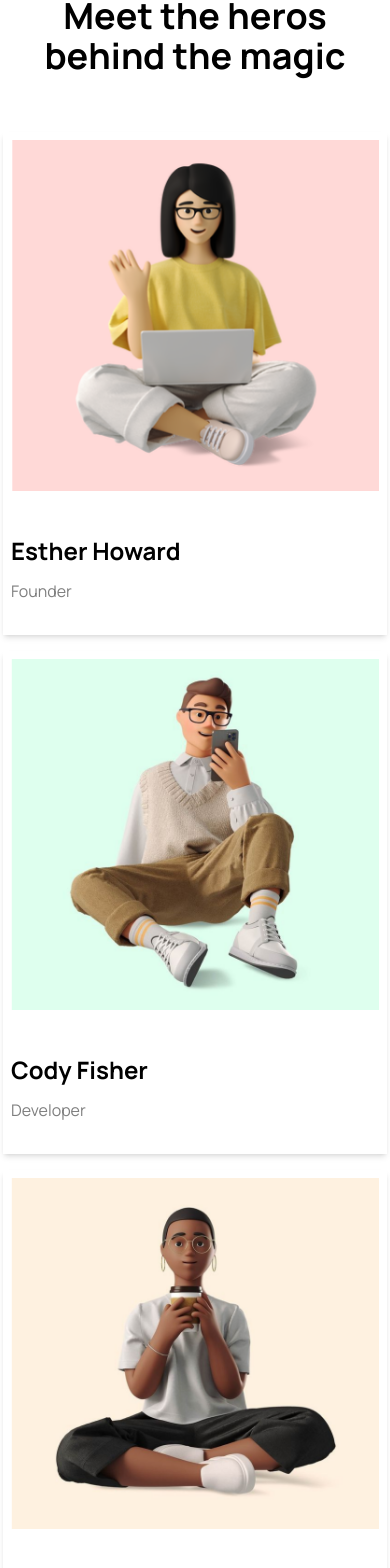
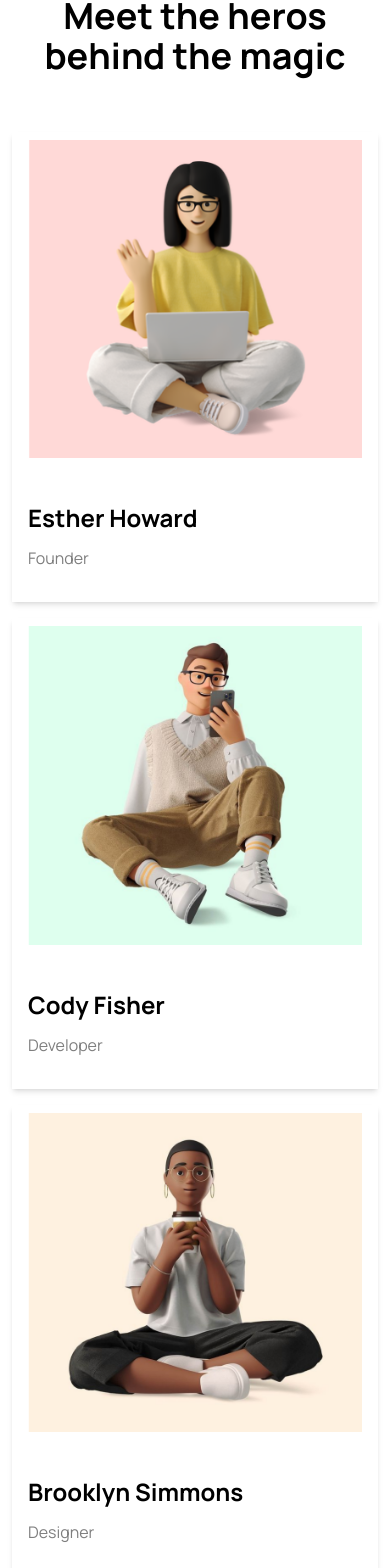
Before and after one commit to VeyselGaziDuran/piton-tech-case, a Next.js app: page / in a window 390 px wide. Shown: the part 1700-3268 px from the top of the page. Built offline with nearby package versions, Linux system fonts and the light colour scheme.

Commit message:
Refactor CSS transitions and animations for HeroSection component

```diff
--- a/src/app/layout.tsx
+++ b/src/app/layout.tsx
@@ -1,12 +1,16 @@
 import type { Metadata } from "next";
 import { Inter } from "next/font/google";
+import Head from "next/head";
 import "./globals.css";
 
 const inter = Inter({ subsets: ["latin"] });
 
 export const metadata: Metadata = {
   title: "Piton Technology Case",
-  description: "Generated by create next app",
+  description:
+    "Passionate about partnerships, digital transformation, human dimensions, splendid emotional relationships, long-term success.",
+  keywords:
+    "Partnerships, digital transformation, human dimensions, emotional relationships, long-term success, collaboration, innovation, growth, trust, communication",
 };
 
 export default function RootLayout({
@@ -16,6 +20,9 @@ export default function RootLayout({
 }>) {
   return (
     <html lang="en">
+      <Head>
+        <meta name="twitter:card" content="summary_large_image" />
+      </Head>
       <body className={inter.className}>{children}</body>
     </html>
   );
--- a/src/components/MeetTheTeam.tsx
+++ b/src/components/MeetTheTeam.tsx
@@ -2,12 +2,12 @@ import Image from "next/image";
 import React from "react";
 const MeetTheTeam = () => {
   return (
-    <div className="pt-12 lg:pt-48 ">
+    <div className="pt-12 lg:pt-48 px-3">
       <h2 className="font-bold text-4xl flex text-center justify-center py-14 md:py-28">
         Meet the heros behind the magic
       </h2>
       <div className="grid grid-cols-1 md:grid-cols-3 gap-4 justify-items-center">
-        <div className="flex flex-col items-start justify-center bg-white px-2 lg:px-4 pt-2 lg:pt-4 shadow-md max-w-96">
+        <div className="flex flex-col items-start justify-center bg-white px-4 pt-2 lg:pt-4 shadow-md max-w-96">
           <Image
             src="/images/Team/image1.png"
             alt="#"
@@ -19,7 +19,7 @@ const MeetTheTeam = () => {
           <h3 className="font-bold text-2xl text-start pt-11">Esther Howard</h3>
           <p className="pt-3 pb-8 opacity-50">Founder</p>
         </div>
-        <div className="flex flex-col items-start justify-center bg-white px-2 lg:px-4 pt-2 lg:pt-4 shadow-md max-w-96">
+        <div className="flex flex-col items-start justify-center bg-white px-4 pt-2 lg:pt-4 shadow-md max-w-96">
           <Image
             src="/images/Team/image2.png"
             alt="#"
@@ -31,7 +31,7 @@ const MeetTheTeam = () => {
           <h3 className="font-bold text-2xl text-start pt-11">Cody Fisher</h3>
           <p className="pt-3 pb-8 opacity-50">Developer</p>
         </div>
-        <div className="flex flex-col items-start justify-center bg-white px-2 lg:px-4 pt-2 lg:pt-4 shadow-md max-w-96">
+        <div className="flex flex-col items-start justify-center bg-white px-4 pt-2 lg:pt-4 shadow-md max-w-96">
           <Image
             src="/images/Team/image3.png"
             alt="#"
```
